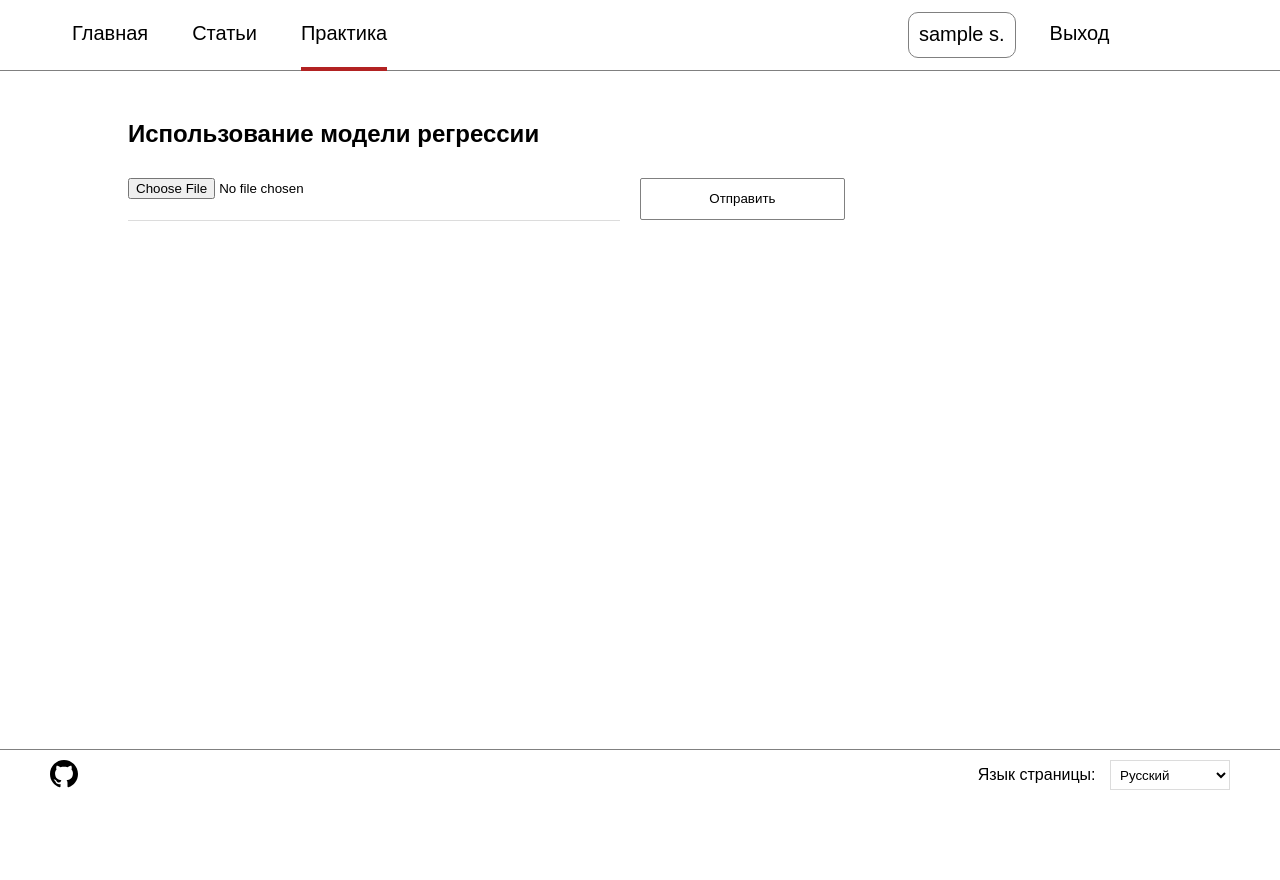
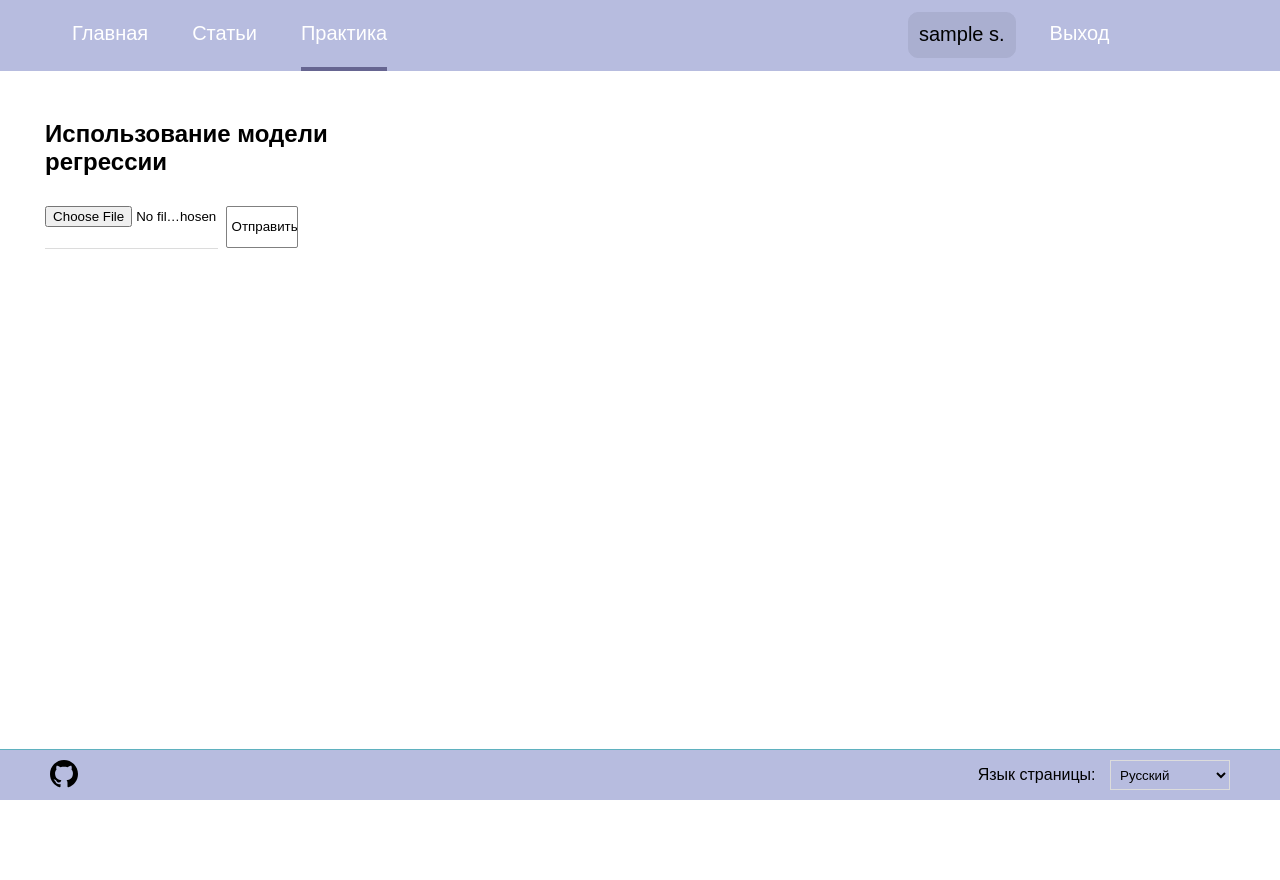
Before and after one commit to gfnIvanov/flaskProject, a Flask app: page /practice in a window 1280 px wide. After the commit the page ends 800 px from the top, so only its background shows below. Run offline with Flask 3, Linux system fonts and the light colour scheme; the visitor is signed in with stand-in values (Sample User, id 1); data comes from the database, SQL or seed files in the repository; parts of the project's set-up code (start-up, migrations or seed data) failed here and were passed over; some libraries are stand-ins or nearby versions.

Commit message:
Изменения в styles.css и в index.html

```diff
--- a/app/static/css/styles.css
+++ b/app/static/css/styles.css
@@ -9,7 +9,7 @@ body {
 }
 
 .main {
-    position: relative;
+    position: fixed;
     top: 70px;
     bottom: 50px;
     display: flex;
@@ -23,21 +23,38 @@ body {
     width: 100%;
     top: 0;
     height: 70px;
-    border-bottom: 1px solid gray;
-    background: #fff;
+    border-bottom: 1px solid rgb(183, 188, 223);
+    background: #B7BCDF;
     z-index: 1000;
 }
 
 a {
     outline: none;
     text-decoration: none;
-    color: black;
+    color: #FFFFFF;
+    transition: color 0.3s;
+}
+
+a:hover {
+    color: #666591; /* Изменяет цвет ссылок в навигации при наведении курсора */
 }
 
 .index-page, .practice-page {
     margin: auto;
     width: 80%;
     padding: 20px;
+}
+
+.index-background {
+    height: 100%;
+    background-size: contain;
+}
+
+.background {
+    margin: auto;
+    width: width: calc(250px + (500 - 250) * ((100vw - 500px) / (1920 - 500)));
+    padding: 20px;
+
 }
 
 .btn-block {
@@ -53,11 +70,12 @@ a {
 
 .active-page {
     height: 45px;
-    border-bottom: 4px solid firebrick;
+    border-bottom: 4px solid rgb(102, 101, 145);
 }
 
 .btn-border {
-    border: 1px solid gray;
+    border: 1px solid rgb(170, 175, 208);
+    background-color: rgb(170, 175, 208);
     border-radius: 10px;
 }
 
@@ -75,8 +93,8 @@ a {
     bottom: 0;
     width: 100%;
     height: 50px;
-    border-top: 1px solid gray;
-    background: #fff;
+    border-top: 1px solid rgb(95, 177, 191);
+    background: #B7BCDF;
     z-index: 1000;
 }
 
```
Also changed, not shown: app/templates/index.html (+6 -1 lines).
